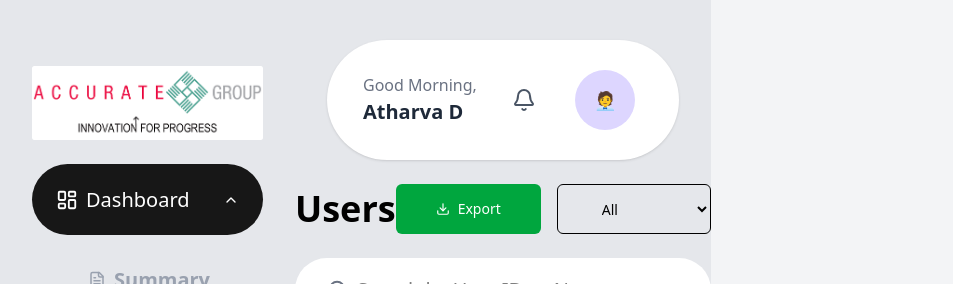
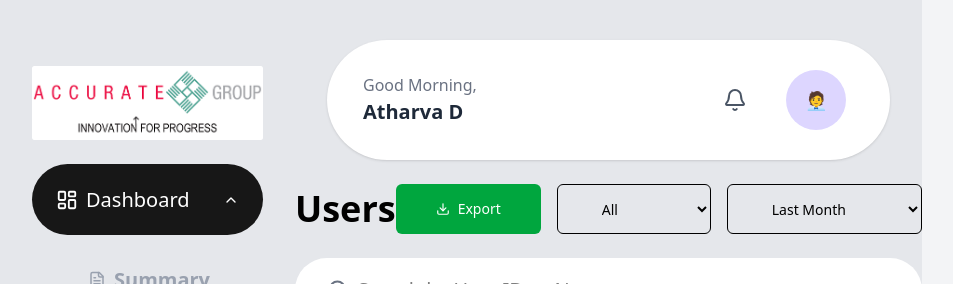
Before and after one commit to AccurateIC/Damoov_Driving_Score, a React (Vite) app in the folder Frontend/: page /users/list in a window 1280 px wide. Shown: the top 284 px of the page, without its empty margins (0-953 px from the left). Built offline with nearby package versions, Linux system fonts and the light colour scheme; no server answers; the HTML template or start-up script is replaced by a standard one.

Commit message:
Implementede Time Filter in User PAge, and User Table Integrated with Time Filter,showing user s list as per selected time filter

```diff
--- a/Frontend/src/pages/Users/New_Users.tsx
+++ b/Frontend/src/pages/Users/New_Users.tsx
@@ -10,15 +10,17 @@ const UsersList = () => {
   const [loading, setLoading] = useState(false);
   const [searchId, setSearchId] = useState("");
   const [statusFilter, setStatusFilter] = useState("all"); // NEW
+  const [timeDuration, setTimeDuration] = useState("last_1_month"); // NEW
   const [detailedUser, setDetailedUser] = useState(null);
 
   const loadUsers = async () => {
     setLoading(true);
     try {
-      const response = await fetch(`${baseURL}/users`);
+      const response = await fetch(`${baseURL}/users?filter=${timeDuration}`);
       const data = await response.json();
       setUsers(data);
-      console.log("/users",users);
+      console.log("timeDuration filter", timeDuration);
+      console.log("/users", users);
     } catch (error) {
       console.error("Error fetching users:", error);
     } finally {
@@ -28,7 +30,9 @@ const UsersList = () => {
 
   const loadUserDetails = async () => {
     try {
-      const response = await fetch(`${baseURL}/user_safety_dashboard_summary?user_id=11`);
+      const response = await fetch(
+        `${baseURL}/user_safety_dashboard_summary?user_id=11`
+      );
       const data = await response.json();
       setDetailedUser(data);
       console.log(detailedUser);
@@ -37,11 +41,10 @@ const UsersList = () => {
     }
   };
 
-
   useEffect(() => {
     loadUsers();
     loadUserDetails();
-  }, []);
+  }, [timeDuration]);
   const filteredUsers = users.filter((user) => {
     const matchesSearch =
       user.name.toLowerCase().includes(searchId.toLowerCase()) ||
@@ -61,7 +64,7 @@ const UsersList = () => {
     <div className="2xl:px-8 min-h-screen text-sm gap-6 flex flex-col ">
       <div className="flex justify-between items-center ">
         <div className=" text-4xl font-bold ">Users </div>
-        <div className="flex  2xl:w-[350px] gap-4 ">
+        <div className="flex  2xl:min-w-[350px] gap-4 ">
           <button className="flex items-center bg-green-600 text-white h-[50px] px-10  rounded-md hover:bg-green-700">
             <FiDownload className="mr-2 " /> Export
           </button>
@@ -75,6 +78,16 @@ const UsersList = () => {
             <option value="all">All</option>
             <option value="active">Active</option>
             <option value="inactive">Inactive</option>
+          </select>
+          <select
+            className="border px-10 py-2 rounded-md "
+            value={timeDuration}
+            onChange={(e) => setTimeDuration(e.target.value)}
+          >
+            <option value="last_1_week">Last Week</option>
+            <option value="last_2_weeks">LAst 2 Weeks</option>
+            <option value="last_1_month">Last Month</option>
+            <option value="last_2_months">Last 2 Months</option>
           </select>
         </div>
       </div>
```
